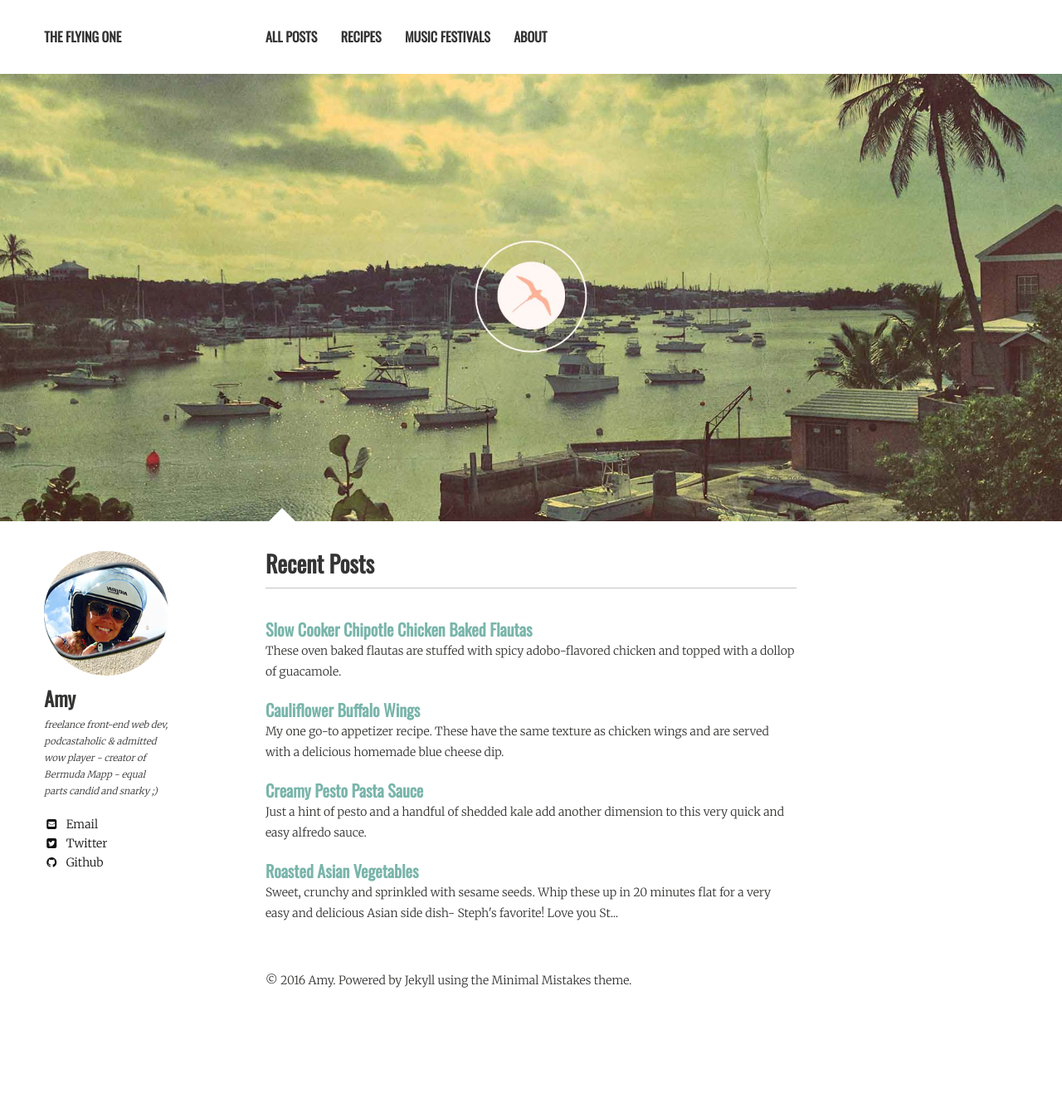
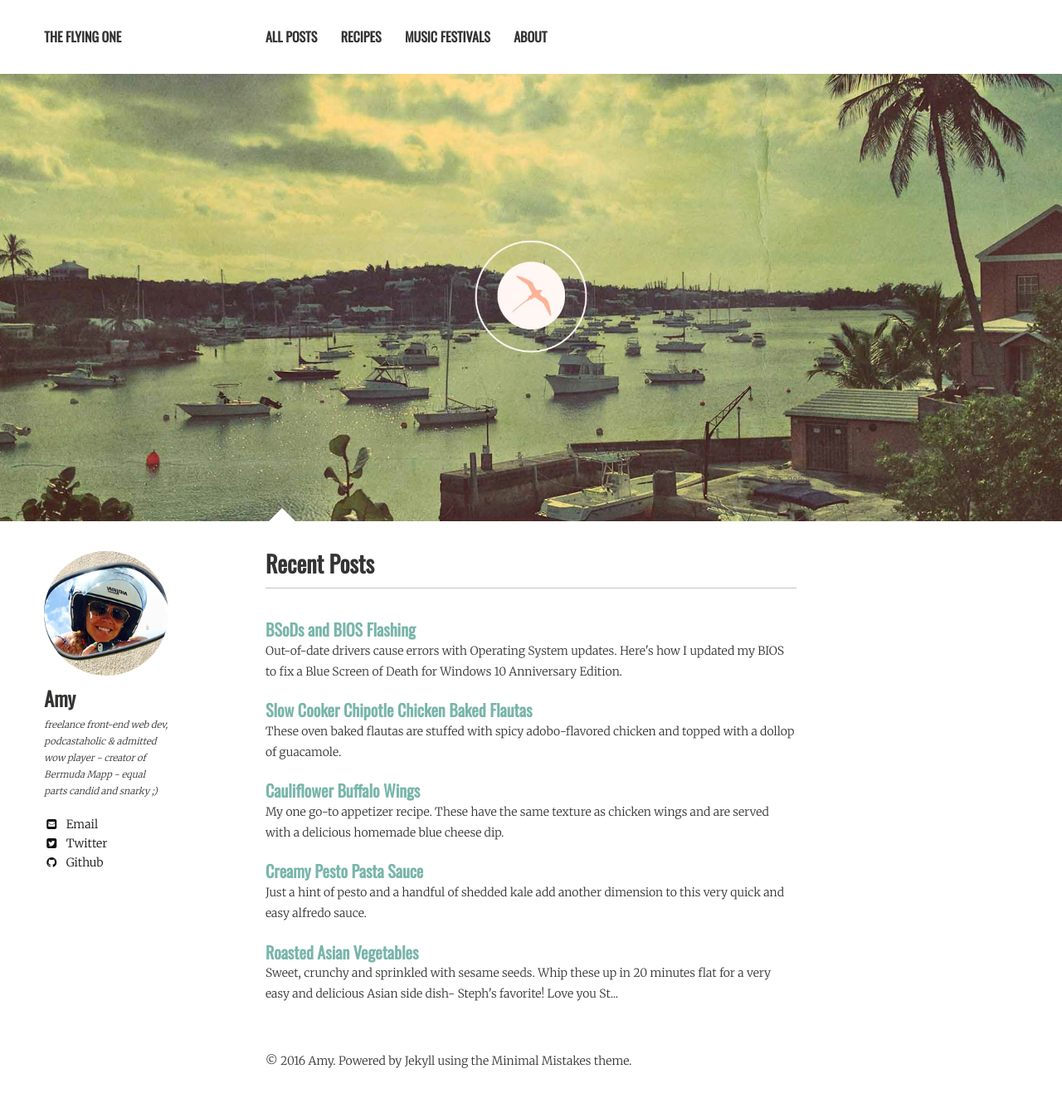
Before and after one commit to amypeniston/blog, a Jekyll site: the page built from index.md, in a window 1280 px wide. Shown: the whole page at 83% size. Built offline with Jekyll 4.4.1, drawn with Linux system fonts in a browser that asks for light colours; nearby versions of some CDN libraries; before the commit the page ends 1238 px from its top, so only the background shows below that.

```diff
--- a/_posts/2016-08-11-bsods-and-bios-flashing.markdown
+++ b/_posts/2016-08-11-bsods-and-bios-flashing.markdown
@@ -4,9 +4,9 @@ title: "BSoDs and BIOS Flashing"
 modified:
 categories:
 excerpt: Out-of-date drivers cause errors with Operating System updates. Here's how I updated my BIOS to fix a Blue Screen of Death for Windows 10 Anniversary Edition.
-tags: []
-image: 2016/08/bsod-header.jpg
-  feature:
+tags: [windows 10, updates, bios flashing, troubleshooting, tech]
+image:
+  feature: 2016/08/bsod-header.jpg
 date: 2016-08-11T09:13:58-03:00
 ---
 
```
Also changed, not shown: music-festivals/index.md (+2 -2 lines).
